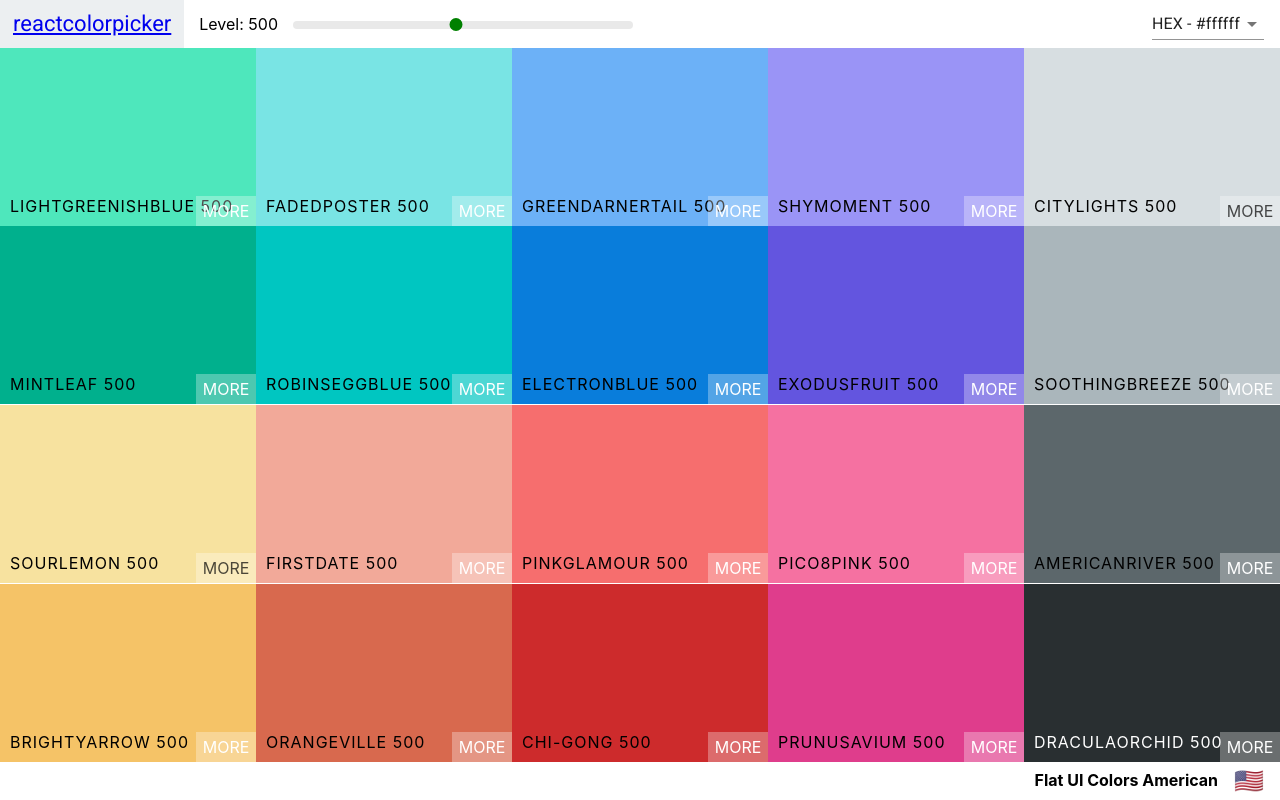
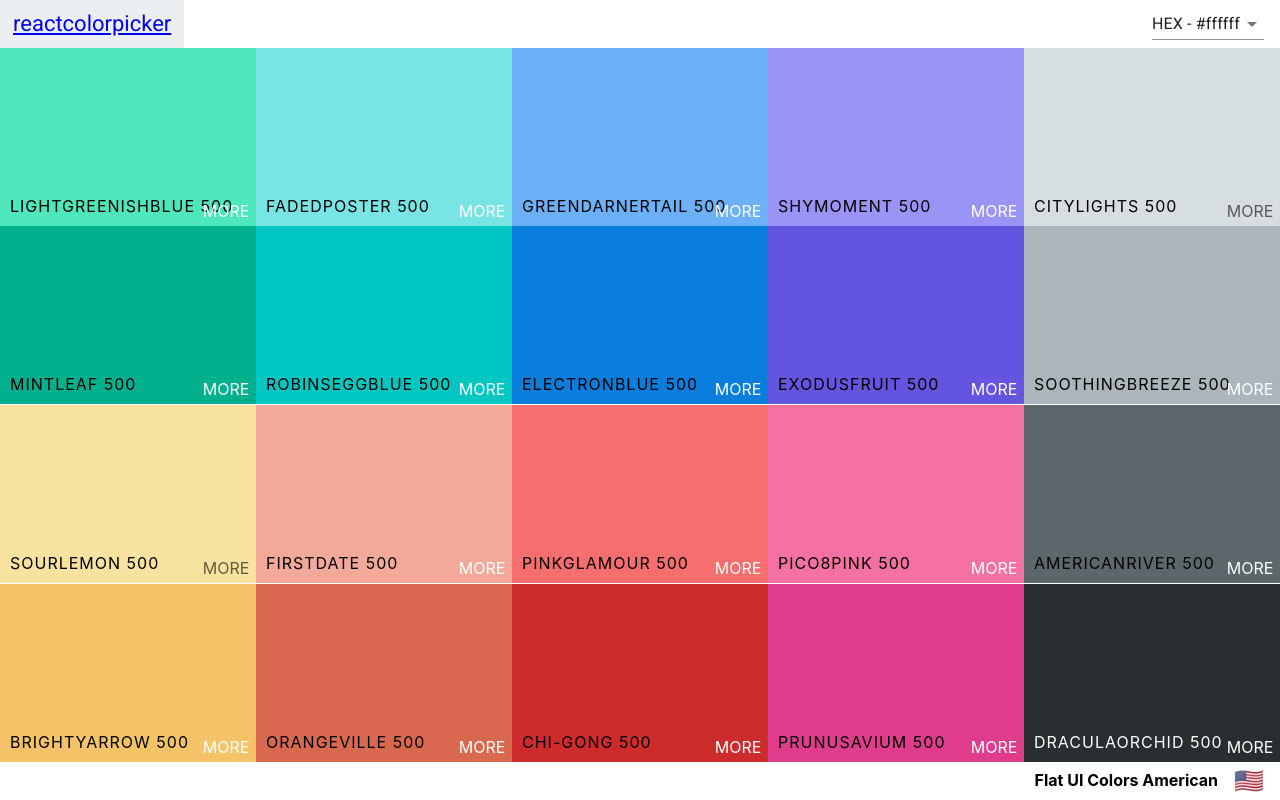
Before and after one commit to Philme1/Massive-Color-App, a React (Create React App) app: page /palette/flat-ui-colors-american in a window 1280 px wide. Built offline with nearby package versions, Linux system fonts and the light colour scheme.

Commit message:
Refactor ColorBox styles

```diff
--- a/src/ColorBox.js
+++ b/src/ColorBox.js
@@ -1,10 +1,70 @@
 import React, { Component } from 'react';
 import {CopyToClipboard} from 'react-copy-to-clipboard';
+import { withStyles } from "@material-ui/styles";
 import chroma from "chroma-js";
 
 
 import "./ColorBox.css";
 import { Link } from 'react-router-dom';
+
+
+const styles = {
+  ColorBox: {
+    width: "20%",
+    height: props => props.showingFullPalette ? "25%" : "50%",
+    margin: "auto",
+    display: "inline-block",
+    position: "relative",
+    cursor: "pointer",
+    marginBottom: "-3.5px",
+    "&:hover button": {
+      opacity: 1
+    }
+  },
+  copyText: {
+    color: props => chroma(props.background).luminance() >= 0.7 ? "black" : "white"
+  },
+
+  colorName: {
+    color: props => chroma(props.background).luminance() <= 0.08 ? "white" : "black"
+  },
+
+  seeMore: {
+    color: props => chroma(props.background).luminance()  >= 0.7 ? "rgba(0, 0, 0, 0.6)" : "white",
+    backGround: "rgba(255, 255, 255, 0.3)",
+    position: "absolute",
+    border: "none",
+    right: "0px",
+    bottom: "0px",
+    width: "60px",
+    height: "30px",
+    textAlign: "center",
+    lineHeight: "30px",
+    textTransform: "uppercase",
+  },
+
+  copyButton: {
+    color: props => chroma(props.background).luminance()  >= 0.7 ? "rgba(0, 0, 0, 0.6)" : "white",
+    width: "100px",
+    height: "30px",
+    position: "absolute",
+    display: "inline-block",
+    top: "50%",
+    left: "50%",
+    marginLeft: "-50px",
+    marginTop: "-15px",
+    textAlign: "center",
+    outline: "none",
+    background: "rgba(255, 255, 255, 0.3)",
+    fontSize: "1rem",
+    lineHeight: "30px",
+    textTransform: "uppercase",
+    border: "none",
+    textTecoration: "none",
+    opacity: 0
+  }
+}
+
 
 class ColorBox extends Component {
   constructor(props) {
@@ -20,27 +80,25 @@
   }
 
   render() {
-    const {background, name, moreUrl, showLink} = this.props;
+    const {background, name, moreUrl, showingFullPalette, classes} = this.props;
     const {copied} = this.state;
-    const isDarkColor = chroma(background).luminance() <= 0.08;
-    const isLightColor = chroma(background).luminance() >= 0.7;
     return (
       <CopyToClipboard text={ background } onCopy={this.changeCopyState} >
-        <div style={{background: background}} className="ColorBox">
+        <div style={{background: background}} className={classes.ColorBox}>
         <div style={{background: background}} className={`copy-overlay ${copied && "show"}`} />
         <div className={`copy-msg ${copied && "show"}`} >
           <h1>Copied!</h1>
-          <p className={isLightColor && "dark-text"}>{background}</p>
+          <p className={classes.copyText}>{background}</p>
         </div>
           <div className="copy-container">
             <div className="box-content">
-              <span className={isDarkColor && "light-text"}>{name} </span>
+              <span className={classes.colorName}>{name} </span>
             </div>
-            <button className={`copy-button ${isLightColor && "dark-text"}`}>Copy</button>
+            <button className={classes.copyButton}>Copy</button>
           </div>
-          {showLink && (
+          {showingFullPalette && (
             <Link to={moreUrl} onClick={e => e.stopPropagation()}>
-            <span className={`see-more ${isLightColor && "dark-text"}`}>More</span>
+            <span className={classes.seeMore}>More</span>
           </Link>
           )}
         </div>
@@ -49,7 +107,7 @@
   }
 }
 
-export default ColorBox;
+export default withStyles(styles)(ColorBox);
 
 
 /* <Link to={`/palette/${paletteId}/${id}`} onClick={e => e.stopPropagation()}>
--- a/src/Palette.js
+++ b/src/Palette.js
@@ -32,7 +32,7 @@
         id={color.id}
         paletteId={id}
         moreUrl={`/palette/${id}/${color.id}`}
-        showLink={true}
+        showingFullPalette={true}
        />
     ))
     return (
@@ -41,7 +41,7 @@
           level={level}
           changeLevel={this.changeLevel}
           handleChange={this.changeFormat}
-          showingFullPalette
+          showingAllColors
           />
         <div className="Palette-colors">
           {colorBoxes}
--- a/src/SingleColorPalette.js
+++ b/src/SingleColorPalette.js
@@ -43,7 +43,7 @@
     ));
     return (
       <div className="SingleColorPalette Palette">
-        <Navbar handleChange={this.changeFormat} showingFullPalette={false} />
+        <Navbar handleChange={this.changeFormat} showingAllColors={false} />
         <div className="Palette-colors">
           {colorBoxes}
         <div className="go-back ColorBox">
```
